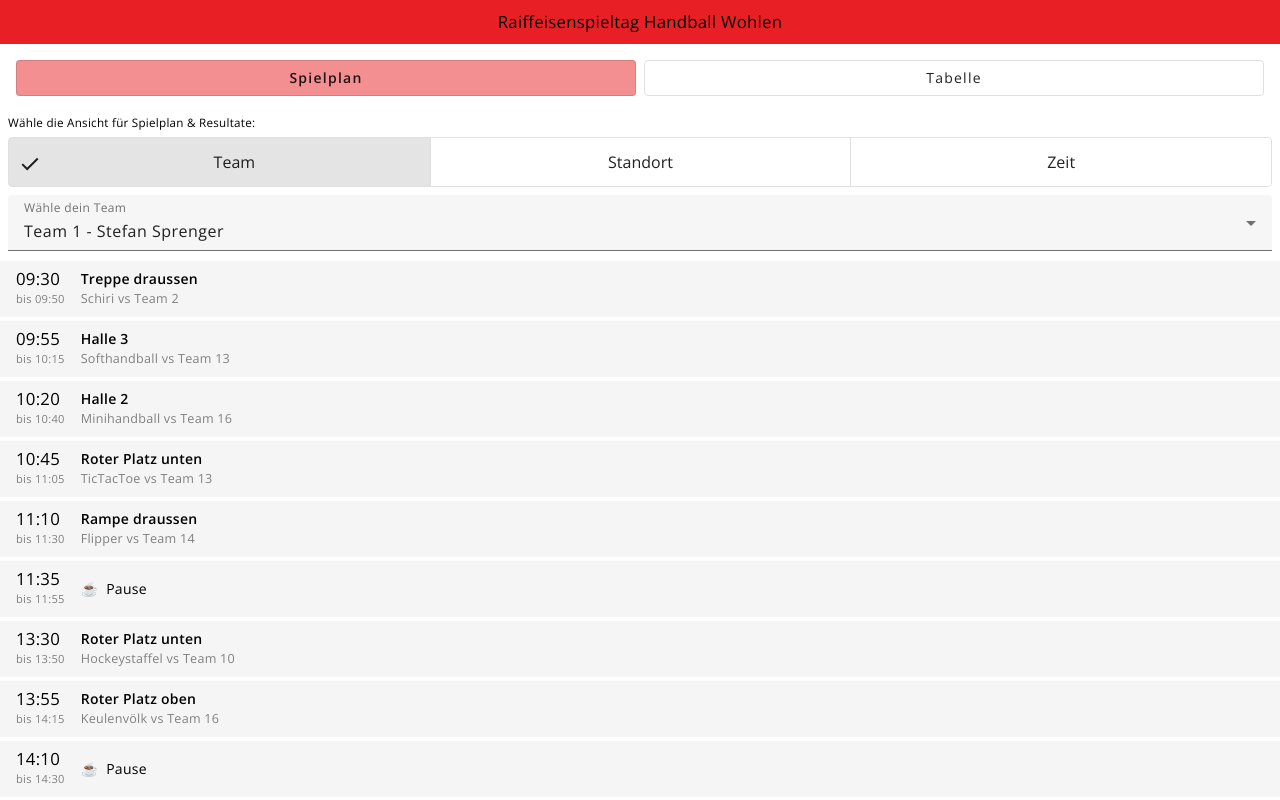
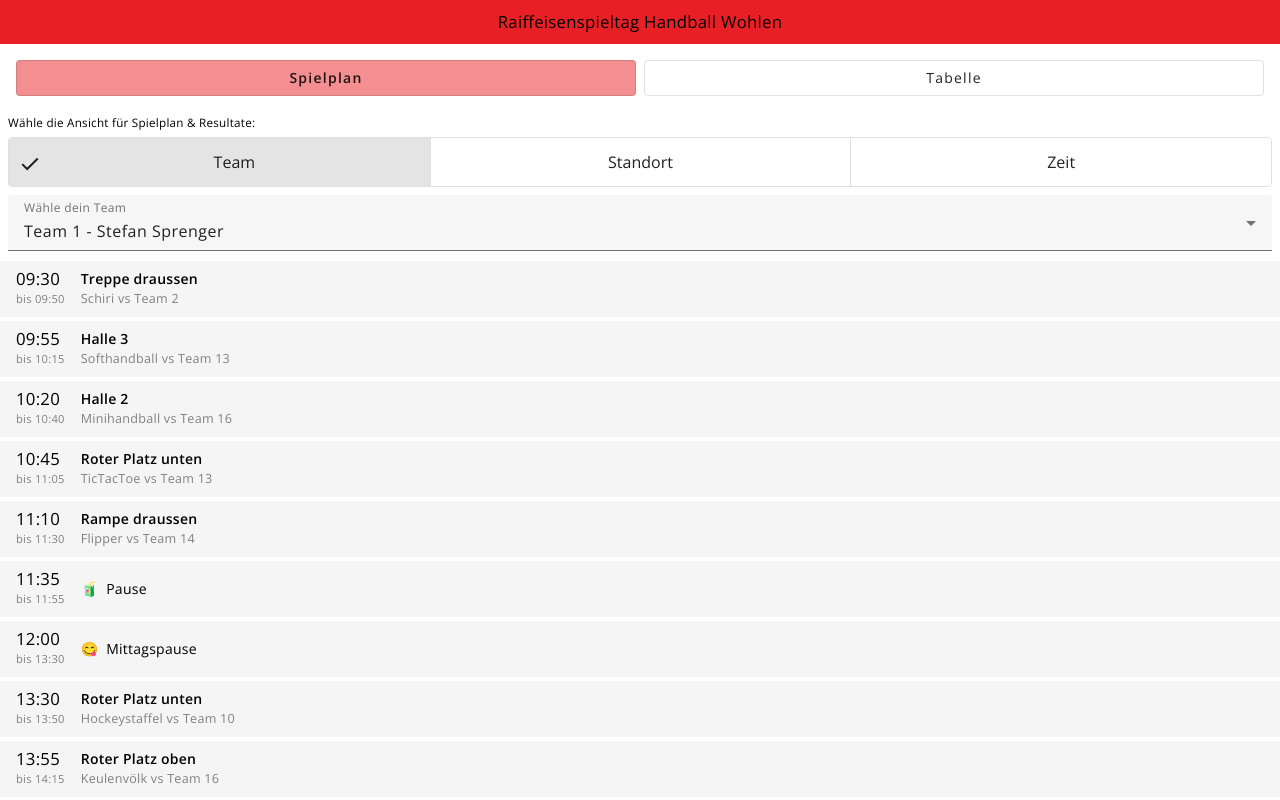
Before and after one commit to raphibolliger/SpieltagApp, an Angular app: page /schedule in a window 1280 px wide. Shown: the top 800 px of the page. Built offline with nearby package versions, Linux system fonts and the light colour scheme.

Commit message:
added mittagspause and better icons

```diff
--- a/src/app/components/location-schedule/location-schedule.component.html
+++ b/src/app/components/location-schedule/location-schedule.component.html
@@ -32,7 +32,13 @@
         <span>{{ game.rightTeam.captain }}</span>
       </div>
     } @else {
-      <span style="text-align: center; grid-column: span 3">☕️&nbsp;&nbsp;Pause</span>
+      <span style="text-align: center; grid-column: span 3">
+        @if (game.time.number === 7) {
+          😋&nbsp;&nbsp;Mittagspause
+        } @else {
+          🧃&nbsp;&nbsp;Pause
+        }
+      </span>
     }
   </div>
 }
--- a/src/app/components/team-schedule/team-schedule.component.html
+++ b/src/app/components/team-schedule/team-schedule.component.html
@@ -80,7 +80,11 @@
         }
       </div>
     } @else {
-      <span>☕️&nbsp;&nbsp;Pause</span>
+      @if (game.time.number === 7) {
+        <span>😋&nbsp;&nbsp;Mittagspause</span>
+      } @else {
+        <span>🧃&nbsp;&nbsp;Pause</span>
+      }
     }
   </div>
 }
--- a/src/app/components/time-schedule/time-schedule.component.html
+++ b/src/app/components/time-schedule/time-schedule.component.html
@@ -19,7 +19,11 @@
     </div>
     <div class="teams">
       @if (game.type === "pause") {
-        <div class="pause">☕️&nbsp;&nbsp;Pause</div>
+        @if (game.time.number === 7) {
+          <div class="pause">Mittagspause&nbsp;&nbsp;😋</div>
+        } @else {
+          <div class="pause">Pause&nbsp;&nbsp;🧃</div>
+        }
       } @else {
         <span [ngClass]="game.leftTeamPoints | resultColor"> Team {{ game.leftTeam.number }} </span>
         <span [ngClass]="game.rightTeamPoints | resultColor"> Team {{ game.rightTeam.number }} </span>
--- a/src/app/data/times.ts
+++ b/src/app/data/times.ts
@@ -1,5 +1,3 @@
-import { from } from 'rxjs';
-
 export interface Time {
   number: number;
   from: string;
@@ -13,7 +11,7 @@
   { number: 4, from: '10:45', to: '11:05' },
   { number: 5, from: '11:10', to: '11:30' },
   { number: 6, from: '11:35', to: '11:55' },
-  //{ number: 7, from: '12:00', to: '13:15' }, mittagessen, index/number is used
+  { number: 7, from: '12:00', to: '13:30' }, // mittagessen, index/number is used
   { number: 8, from: '13:20', to: '13:40' },
   { number: 9, from: '13:45', to: '14:05' },
   { number: 10, from: '14:10', to: '14:30' },
```
